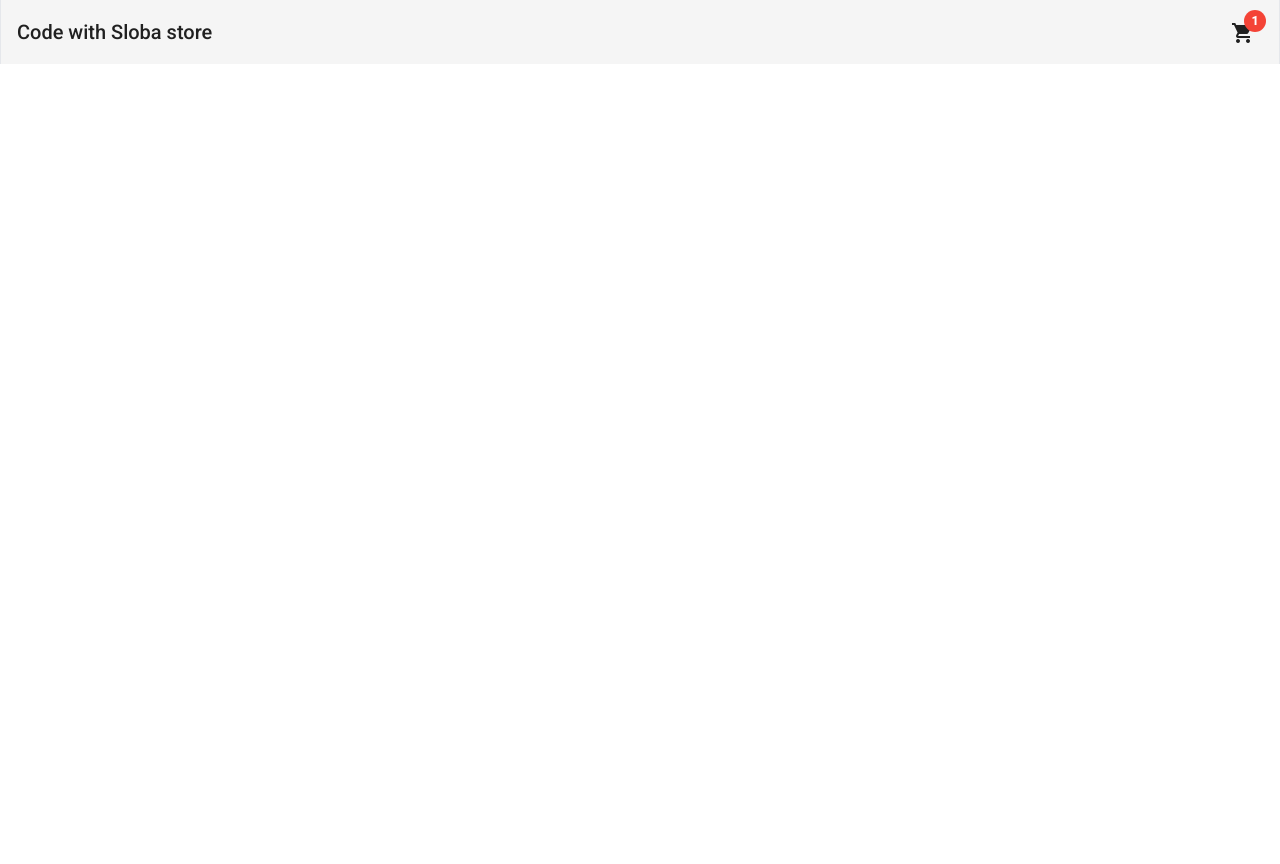
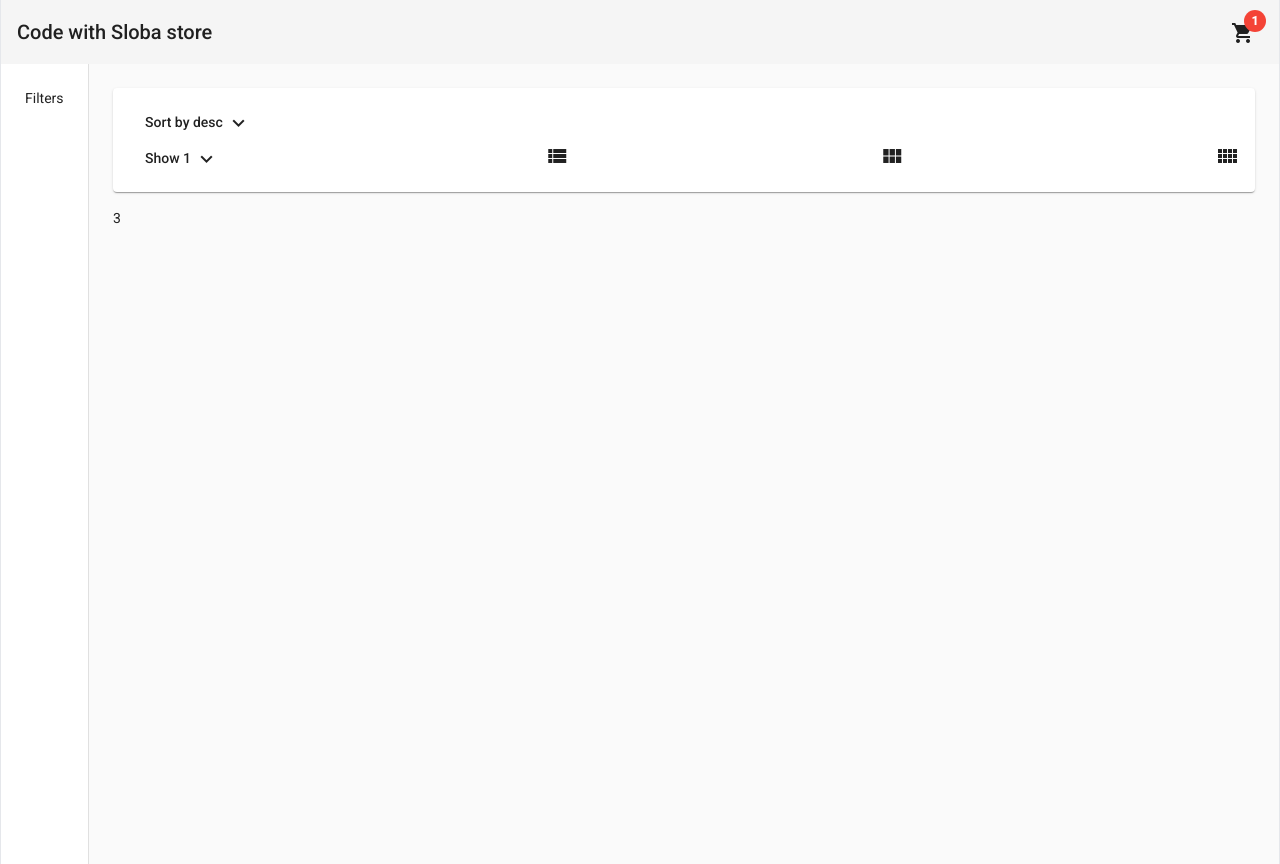
Before and after one commit to qetiproject/store, an Angular app: page /home in a window 1280 px wide. Before the commit this address led to /. Before the commit the page ends 800 px from the top, so only its background shows below. Built offline with nearby package versions, Linux system fonts and the light colour scheme.

Commit message:
products header

```diff
--- a/src/app/app-routing.module.ts
+++ b/src/app/app-routing.module.ts
@@ -1,7 +1,16 @@
 import { NgModule } from '@angular/core';
 import { RouterModule, Routes } from '@angular/router';
+import { HomeComponent } from './pages/home/home.component';
 
-const routes: Routes = [];
+const routes: Routes = [
+  {
+    path: 'home',
+    component: HomeComponent
+  },
+  {
+    path: '', redirectTo: 'home', pathMatch: 'full'
+  }
+];
 
 @NgModule({
   imports: [RouterModule.forRoot(routes)],
--- /dev/null
+++ b/src/app/app.component.html
@@ -0,0 +1,2 @@
+<app-header></app-header>
+<router-outlet></router-outlet>
--- a/src/app/app.component.ts
+++ b/src/app/app.component.ts
@@ -2,9 +2,7 @@
 
 @Component({
   selector: 'app-root',
-  template: `
-    <app-header></app-header>
-  `,
+  templateUrl: './app.component.html',
   styles: []
 })
 export class AppComponent {
--- a/src/app/app.module.ts
+++ b/src/app/app.module.ts
@@ -21,12 +21,14 @@
 import { HttpClientModule } from '@angular/common/http';
 import { HeaderComponent } from './components/header/header.component';
 import { HomeComponent } from './pages/home/home.component';
+import { ProductsHeaderComponent } from './pages/home/components/products-header/products-header.component';
 
 @NgModule({
   declarations: [
     AppComponent,
     HeaderComponent,
-    HomeComponent
+    HomeComponent,
+    ProductsHeaderComponent
   ],
   imports: [
     BrowserModule,
--- /dev/null
+++ b/src/app/pages/home/components/products-header/products-header.component.html
@@ -0,0 +1,35 @@
+<mat-card class="mb-4">
+    <div class="flex justify-between">
+        <div>
+            <button mat-button [matMenuTriggerFor]="sortByMenu">
+                Sort by {{sort}}
+                <mat-icon>expand_more</mat-icon>
+            </button>
+            <mat-menu #sortByMenu="matMenu">
+                <button (click)="onSortUpdated('desc')" mat-menu-item>desc</button>
+                <button (click)="onSortUpdated('asc')" mat-menu-item>asc</button>
+            </mat-menu>
+        </div>
+    </div>
+    <div class="flex justify-between">
+        <div>
+            <button mat-button [matMenuTriggerFor]="menu">
+                Show {{itemsShowCount}}
+                <mat-icon>expand_more</mat-icon>
+            </button>
+            <mat-menu #menu="matMenu">
+                <button (click)="onItemsUpdated(12)" mat-menu-item>12</button>
+                <button (click)="onItemsUpdated(2)" mat-menu-item>2</button>
+            </mat-menu>
+        </div>
+        <button (click)="onColumnsUpdated(1)">
+            <mat-icon>view_list</mat-icon>
+        </button>
+        <button (click)="onColumnsUpdated(4)">
+            <mat-icon>view_module</mat-icon>
+        </button>
+        <button (click)="onColumnsUpdated(3)">
+            <mat-icon>view_comfy</mat-icon>
+        </button>
+    </div>
+</mat-card>
--- /dev/null
+++ b/src/app/pages/home/components/products-header/products-header.component.ts
@@ -0,0 +1,33 @@
+import { Component, OnInit, Output, EventEmitter } from '@angular/core';
+
+@Component({
+  selector: 'app-products-header',
+  templateUrl: './products-header.component.html',
+  styles: [
+  ]
+})
+export class ProductsHeaderComponent implements OnInit {
+  @Output() columnsCountChange = new EventEmitter<number>;
+
+  sort = 'desc';
+  itemsShowCount = 1;
+
+
+  constructor() { }
+
+  ngOnInit(): void {
+  }
+
+  onSortUpdated(newSort: string): void {
+    this.sort = newSort;
+  }
+
+  onItemsUpdated(count: number):void {
+    this.itemsShowCount = count;
+  }
+
+  onColumnsUpdated(colsNum: number): void {
+    this.columnsCountChange.emit(colsNum);
+  }
+
+}
--- /dev/null
+++ b/src/app/pages/home/home.component.html
@@ -0,0 +1,12 @@
+<mat-drawer-container
+  [autosize]="true"
+  class="min-h-full max-w-7xl mx-auto border-x"
+>
+  <mat-drawer mode="side" opened class="p-6">
+    <div>Filters</div>
+  </mat-drawer>
+  <mat-drawer-content class="p-6">
+    <app-products-header (columnsCountChange)="onColumnsCountChange($event)"></app-products-header>
+    {{cols}}
+  </mat-drawer-content>
+</mat-drawer-container>
--- a/src/app/pages/home/home.component.ts
+++ b/src/app/pages/home/home.component.ts
@@ -2,19 +2,19 @@
 
 @Component({
   selector: 'app-home',
-  template: `
-    <p>
-      home works!
-    </p>
-  `,
+  templateUrl: './home.component.html',
   styles: [
   ]
 })
 export class HomeComponent implements OnInit {
+  cols = 3;
 
   constructor() { }
 
   ngOnInit(): void {
   }
 
+  onColumnsCountChange(colsNum: number) {
+    this.cols = colsNum;
+  }
 }
```
